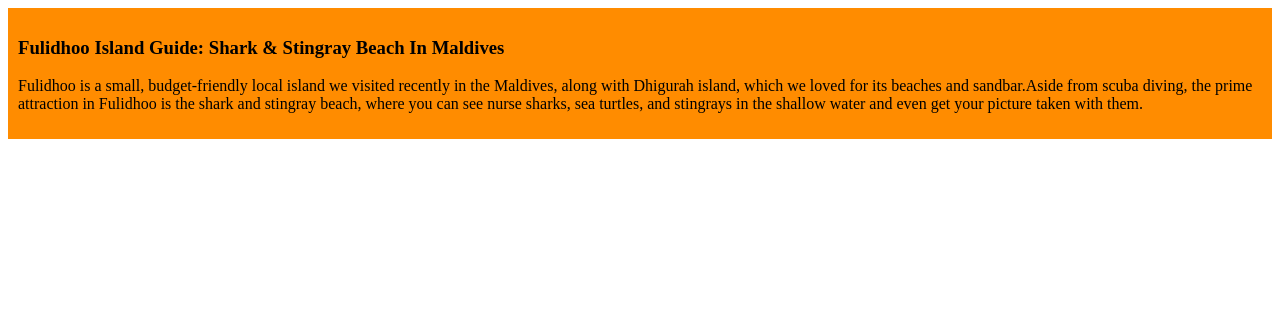
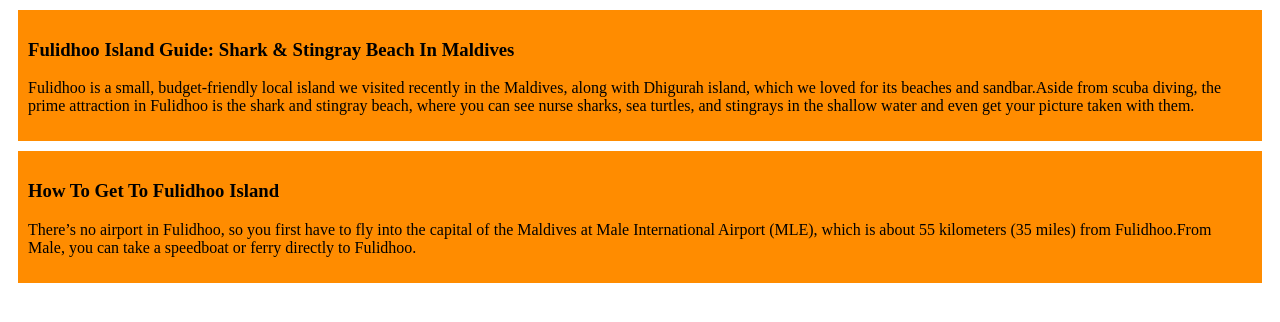
Before and after one commit to Miltanchakma/my-first-github-repo, a plain HTML site: page index.html in a window 1280 px wide. Drawn offline with Linux system fonts and the light colour scheme.

Commit message:
added my second blog

```diff
--- a/index.html
+++ b/index.html
@@ -11,6 +11,10 @@
         <h3>Fulidhoo Island Guide: Shark & Stingray Beach In Maldives</h3>
         <p>Fulidhoo is a small, budget-friendly local island we visited recently in the Maldives, along with Dhigurah island, which we loved for its beaches and sandbar.Aside from scuba diving, the prime attraction in Fulidhoo is the shark and stingray beach, where you can see nurse sharks, sea turtles, and stingrays in the shallow water and even get your picture taken with them.</p>
     </div>
+    <div>
+        <h3>How To Get To Fulidhoo Island</h3>
+        <p>There’s no airport in Fulidhoo, so you first have to fly into the capital of the Maldives at Male International Airport (MLE), which is about 55 kilometers (35 miles) from Fulidhoo.From Male, you can take a speedboat or ferry directly to Fulidhoo.</p>
+    </div>
 
 </body>
 </html>
--- a/styles/blog.css
+++ b/styles/blog.css
@@ -1,4 +1,5 @@
 div{
     background-color: darkorange;
     padding: 10px;
+    margin: 10px;
 }
```
